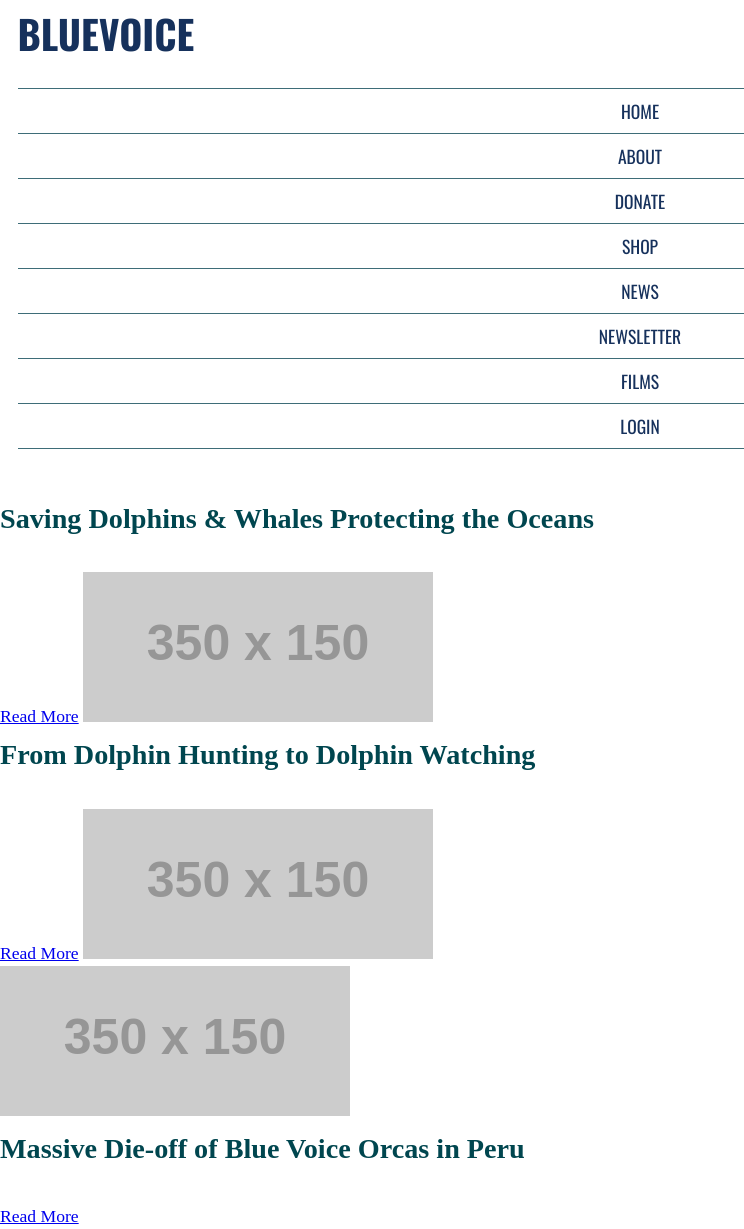
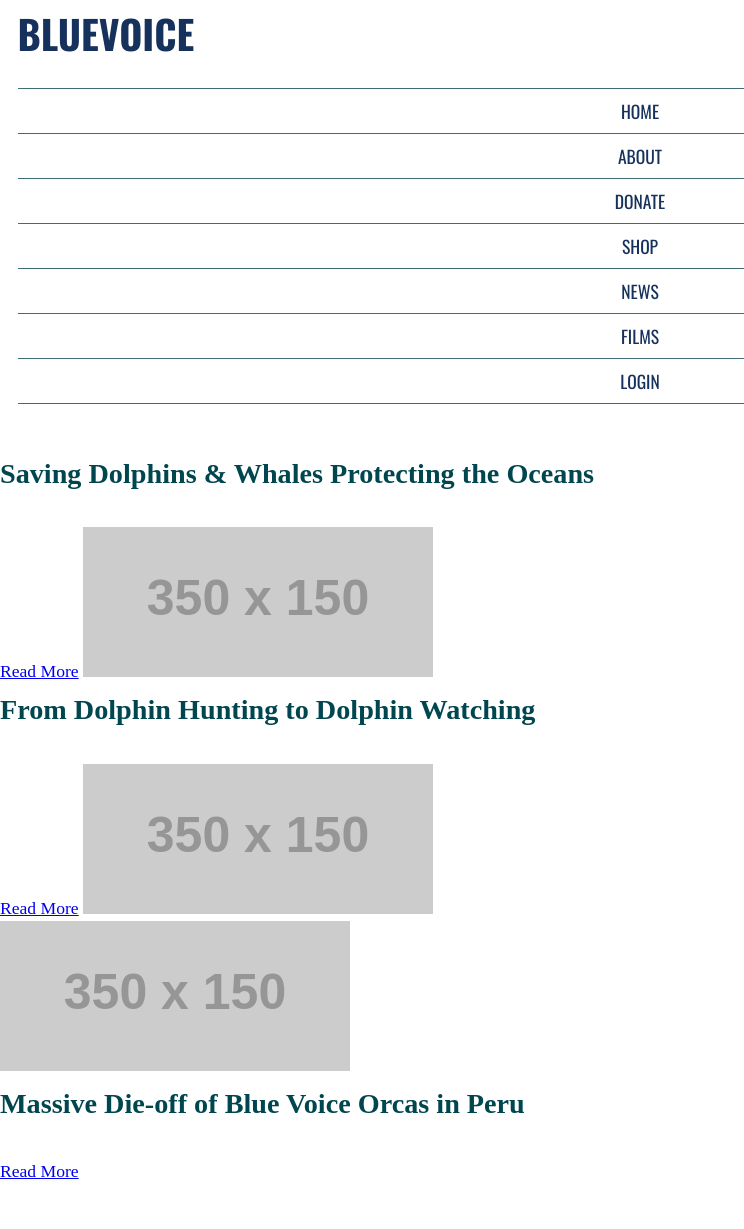
Before and after one commit to elgh0019/blue-voice, a Jekyll site: the page built from index.html, in a window 1280 px wide. Shown: the whole page, without its empty margins (0-744 px from the left). Built offline with Jekyll 4.4.1, drawn with Linux system fonts in a browser that asks for light colours; nearby versions of some CDN libraries; some web fonts are replaced; a style sheet for code colours, icons or effects is not loaded; after the commit the page ends 1184 px from its top, so only the background shows below that.

Commit message:
feat(html): add icon font, remove newsletter
add fontastic link
remove newsletter page

```diff
--- a/_layouts/default.html
+++ b/_layouts/default.html
@@ -17,6 +17,7 @@
     <meta property="og:description" content="Saving Dolphins & Whales; Protecting the Oceans">
   <!-- ----- LINKS ----- -->
     <link rel="stylesheet" href="{{site.baseurl}}/css/style.css">
+    <link href="https://file.myfontastic.com/MGBNLMU3WjcpkEBDsk5FqN/icons.css" rel="stylesheet">
     <link rel="author" href="humans.txt">
     <link href='https://fonts.googleapis.com/css?family=Oswald' rel='stylesheet' type='text/css'>
     <link href='https://fonts.googleapis.com/css?family=Droid+Serif' rel='stylesheet' type='text/css'>
@@ -44,7 +45,6 @@
                   <li><a href="#">BlueView Blog</a></li>
                   <li><a href="#">Media Center</a></li>
                   -->
-                <li><a href="#">Newsletter</a></li>
                 <li><a href="#">Films</a></li>
                   <!-- Sublinks
                   <li><a href="#">Dolphins</a></li>
```
